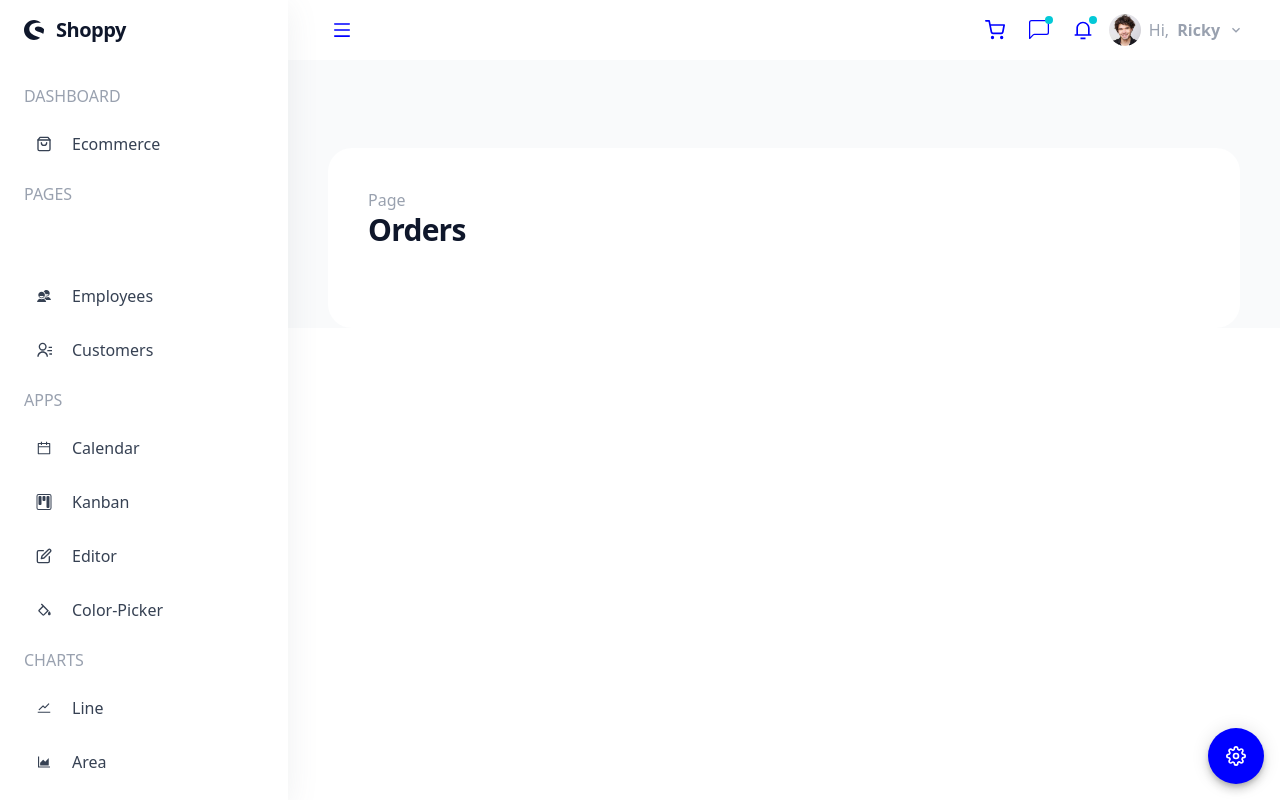
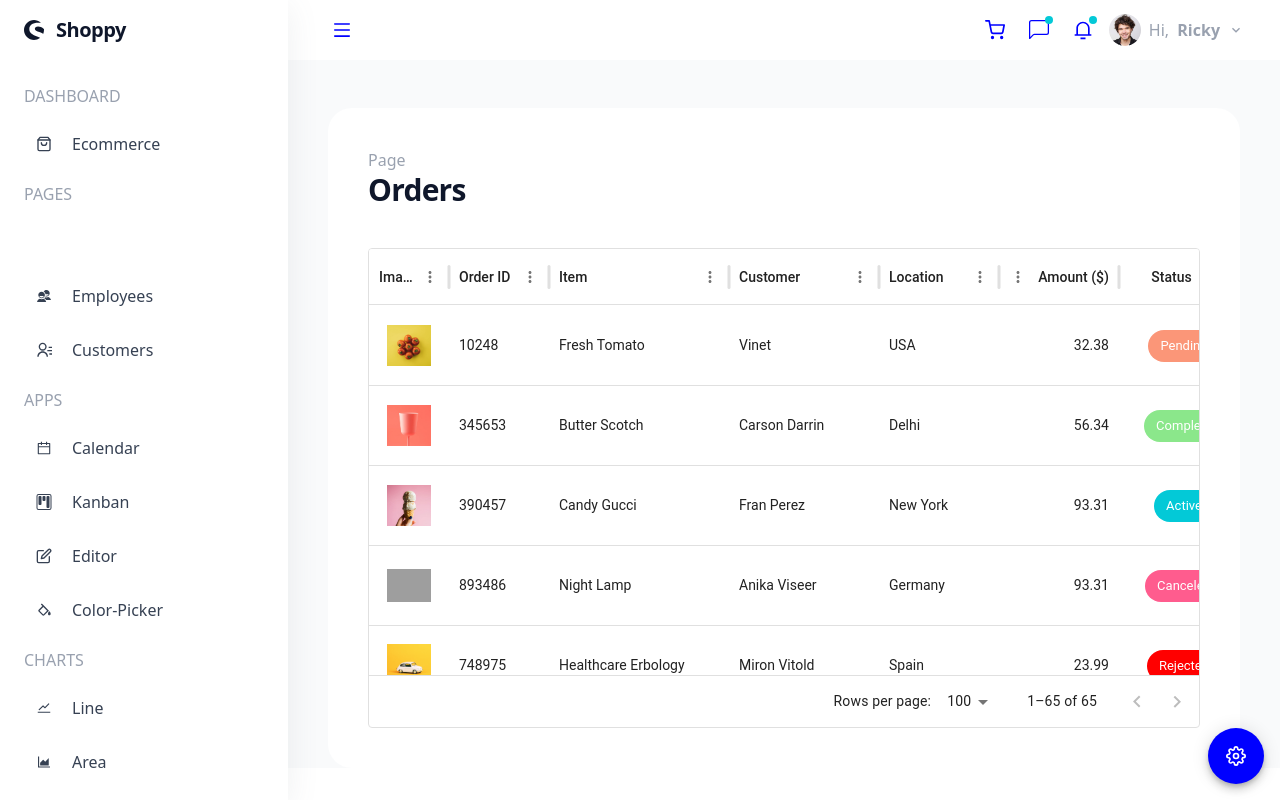
Before and after one commit to riccardo-ferraris/react-dashboard, a React (Vite) app: page /orders in a window 1280 px wide. Built offline with nearby package versions, Linux system fonts and the light colour scheme; grey boxes are pictures that could not be loaded.

Commit message:
Completed Orders page with DataGrid

```diff
--- a/package.json
+++ b/package.json
@@ -14,6 +14,7 @@
     "@emotion/styled": "^11.14.1",
     "@mui/material": "^7.1.2",
     "@mui/x-charts": "^8.6.0",
+    "@mui/x-data-grid": "^8.6.0",
     "@tailwindcss/vite": "^4.1.11",
     "react": "^19.1.0",
     "react-dom": "^19.1.0",
--- a/src/pages/Orders.jsx
+++ b/src/pages/Orders.jsx
@@ -1,10 +1,105 @@
 import React from "react";
 import { Header } from "../components";
+import { DataGrid } from "@mui/x-data-grid";
+import { ordersData } from "../data/dummy";
+import { Chip, Box } from "@mui/material";
+
+const rows = ordersData.map((order, index) => ({
+  id: order.OrderID + " - " + index,
+  ...order,
+}));
+
+const columns = [
+  {
+    field: "ProductImage",
+    headerName: "Image",
+    minWidth: 80,
+    renderCell: (params) => (
+      <Box
+        sx={{
+          height: "100%",
+          width: "100%",
+          display: "flex",
+          alignItems: "center",
+          justifyContent: "center",
+          p: 1,
+        }}
+      >
+        <Box
+          component="img"
+          src={typeof params.value === "string" ? params.value : ""}
+          alt="Product"
+          sx={{
+            height: "100%",
+            maxHeight: "100%",
+            maxWidth: "100%",
+            objectFit: "contain",
+            borderRadius: 1,
+          }}
+        />
+      </Box>
+    ),
+    sortable: false,
+    filterable: false,
+    flex: 0.5,
+  },
+  { field: "OrderID", headerName: "Order ID", minWidth: 100, flex: 0.8 },
+  { field: "OrderItems", headerName: "Item", minWidth: 180, flex: 1.5 },
+  { field: "CustomerName", headerName: "Customer", minWidth: 150, flex: 1.5 },
+  { field: "Location", headerName: "Location", minWidth: 120, flex: 1 },
+  {
+    field: "TotalAmount",
+    headerName: "Amount ($)",
+    minWidth: 120,
+    type: "number",
+    flex: 1,
+  },
+  {
+    field: "Status",
+    headerName: "Status",
+    minWidth: 130,
+    renderCell: (params) => (
+      <Box
+        sx={{
+          display: "flex",
+          justifyContent: "center",
+          alignItems: "center",
+          width: "100%",
+          height: "100%",
+        }}
+      >
+        <Chip
+          label={params.value}
+          style={{
+            backgroundColor: params.row.StatusBg,
+            color: "#fff",
+            textTransform: "capitalize",
+          }}
+        />
+      </Box>
+    ),
+    flex: 1,
+    headerAlign: "center",
+    align: "center",
+  },
+];
 
 const Orders = () => {
   return (
-    <div className="m-2 md:m-10 mt-24 p-10 bg-white rounded-3xl">
+    <div className="mx-2 md:mx-10 md:p-10 p-5 bg-white rounded-3xl">
       <Header category="Page" title="Orders" />
+      <Box sx={{ flex: 1, position: "relative", height: "60vh" }}>
+        <Box sx={{ position: "absolute", inset: 0, overflowX: "auto" }}>
+          <DataGrid
+            rows={rows}
+            columns={columns}
+            pageSize={5}
+            rowsPerPageOptions={[10, 20, 50]}
+            disableSelectionOnClick
+            getRowHeight={() => 80}
+          />
+        </Box>
+      </Box>
     </div>
   );
 };
```
Also changed, not shown: 1 other file (tests, documents, lock files or other folders).
